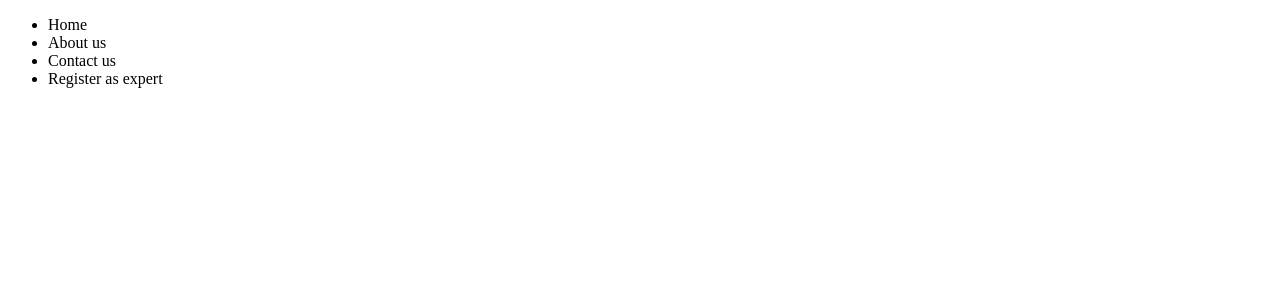
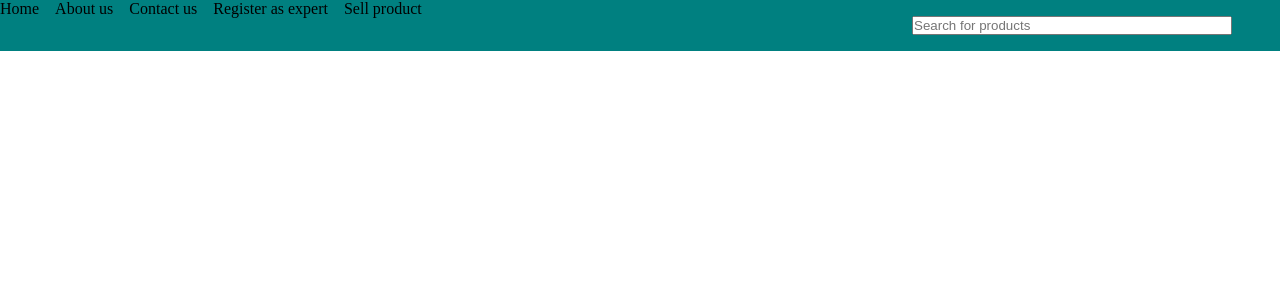
Before and after one commit to nshnt777/HwM-auctioneers, a React (Vite) app in the folder frontend/: page / in a window 1280 px wide. Shown: the top 300 px of the page. Built offline with nearby package versions, Linux system fonts and the light colour scheme.

Commit message:
dashboard setup

```diff
--- a/frontend/src/App.css
+++ b/frontend/src/App.css
@@ -0,0 +1,4 @@
+*{
+    padding: 0;
+    margin: 0;
+}
--- /dev/null
+++ b/frontend/src/Components/Header.css
@@ -0,0 +1,25 @@
+ul{
+    list-style: none;
+    display: flex;
+    flex-direction: row;
+    gap: 1em;
+}
+
+header{
+    display: flex;
+    justify-content: space-between;
+}
+
+.header{
+    background-color: teal;
+    width: 100%;
+}
+
+form{
+    margin: 1em;
+    margin-right: 3em;
+}
+
+form>input{
+    width: 20rem;
+}
--- a/frontend/src/Components/Header.jsx
+++ b/frontend/src/Components/Header.jsx
@@ -1,6 +1,8 @@
+import './Header.css';
+
 function Header(){
     return(
-        <div>
+        <div className='header'>
             <header>
                 <nav>
                     <ul>
@@ -8,10 +10,14 @@ function Header(){
                         <li>About us</li>
                         <li>Contact us</li>
                         <li>Register as expert</li>
+                        <li>Sell product</li>
                     </ul>
                 </nav>
+
+                <form>
+                    <input type="search" placeholder="Search for products" />
+                </form>
             </header>
-
         </div>
     )
 }
```
Also changed, not shown: 1 other file (tests, documents, lock files or other folders).
